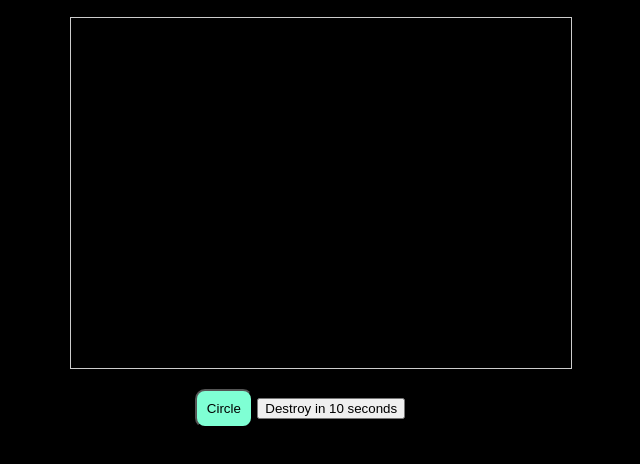
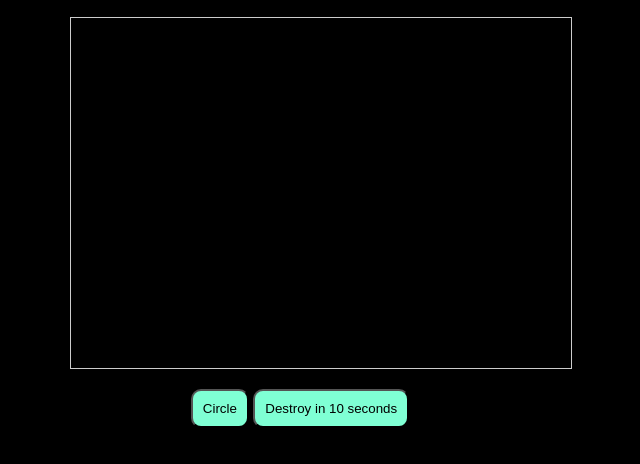
Before and after one commit to komalaggarwal10/bubble-animation-canvas, a plain HTML site: page index.html in a window 1280 px wide. Shown: the part 124-588 px from the top of the page, without its empty margins (340-980 px from the left). Drawn offline with Linux system fonts and the light colour scheme.

Commit message:
Update styles.css

```diff
--- a/styles.css
+++ b/styles.css
@@ -29,7 +29,7 @@ body {
     height: 100%;
 }
 
-#circle,#uploader{
+#circle,#uploader, #destroy{
     background-color: aquamarine;
     padding:10px;
     border-radius: 10px;
```
